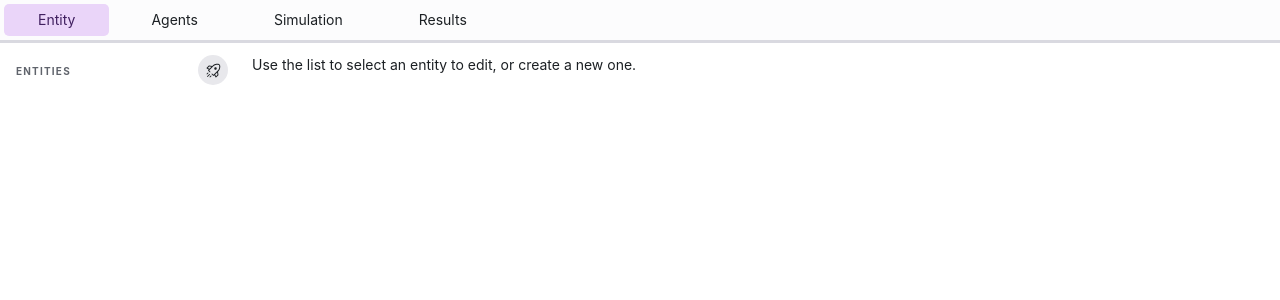
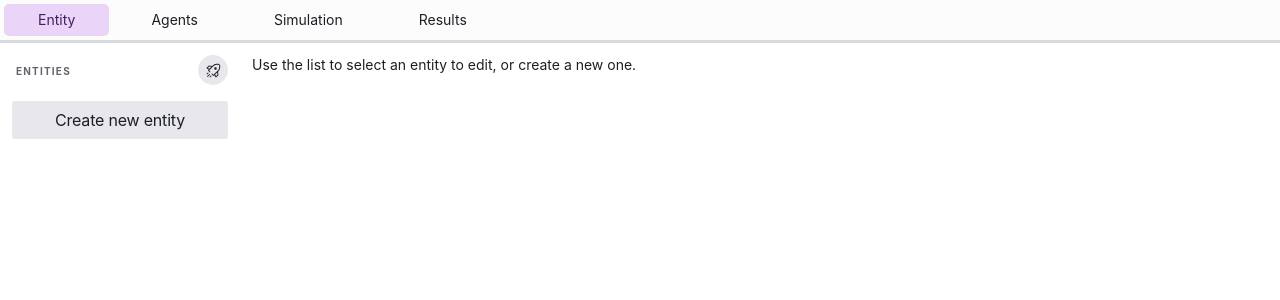
Before and after one commit to mattstyles/fight-club, a React (Vite) app: page / in a window 1280 px wide. Shown: the top 300 px of the page. Built offline with nearby package versions, Linux system fonts and the light colour scheme.

Commit message:
add prompt to create a new entity when the list is empty

```diff
--- a/src/routes/entity.tsx
+++ b/src/routes/entity.tsx
@@ -2,10 +2,8 @@ import {Suspense, useState} from 'react'
 import {ErrorBoundary} from 'react-error-boundary'
 
 import {
-  Stack,
   Flex,
   Spacer,
-  Button,
   ErrorFallback,
   Container,
   InlineLoading,
@@ -16,7 +14,7 @@ import {Main} from './entity/main'
 
 export function EntityRoute() {
   const [selectedId, setSelectedId] = useState<string>('')
-  console.log(selectedId)
+
   return (
     <Container size='full' padding='none'>
       <ErrorBoundary FallbackComponent={ErrorFallback}>
--- a/src/routes/entity/aside.tsx
+++ b/src/routes/entity/aside.tsx
@@ -22,7 +22,7 @@ type AsideProps = {
   selectedId: string
   setSelectedId: React.Dispatch<React.SetStateAction<string>>
 }
-export function Aside({selectedId, setSelectedId}: AsideProps) {
+export function Aside(props: AsideProps) {
   return (
     <Container
       as='aside'
@@ -33,7 +33,7 @@ export function Aside({selectedId, setSelectedId}: AsideProps) {
         maxWidth: 320,
       }}>
       <Suspense fallback={<InlineLoading />}>
-        <Content selectedId={selectedId} setSelectedId={setSelectedId} />
+        <Content {...props} />
       </Suspense>
     </Container>
   )
@@ -44,7 +44,7 @@ type AsideContentProps = {
   selectedId: string
   setSelectedId: React.Dispatch<React.SetStateAction<string>>
 }
-function Content({selectedId, setSelectedId}: AsideContentProps) {
+function Content({selectedId, setSelectedId}: AsideProps) {
   // @TODO IDB will sort by id on entry (I think), but we might want to sort by name. We could also do this with an index. Might get interesting for puts though.
   const {data: entities, mutate} = useSWR(
     'all-entities',
@@ -60,10 +60,6 @@ function Content({selectedId, setSelectedId}: AsideContentProps) {
   //   })
   // }, [entities])
 
-  const onUpdate = useCallback(async () => {
-    await mutate()
-  }, [mutate])
-
   // First param is `isPending`, IDB is always fast but we could disable the UI here somehow. Due to startTransition we will show old UI for a bit which will be interative, which _could_ be confusing if slow. This way avoids flashing of a loading spinner though.
   const [_, startTransition] = useTransition()
   const onSelectEntity = useCallback(
@@ -75,9 +71,27 @@ function Content({selectedId, setSelectedId}: AsideContentProps) {
     [setSelectedId]
   )
 
+  const [isOpen, setIsOpen] = Toast.useSingleToastState(false)
+
+  const onCreateEntity = useCallback(async () => {
+    const entity = await createNewEntity()
+    await mutate()
+    setIsOpen(true)
+    startTransition(() => {
+      setSelectedId(entity.id)
+    })
+  }, [setIsOpen, setSelectedId])
+
   return (
     <Stack gap='large'>
-      <Heading onUpdate={onUpdate} setSelectedId={setSelectedId} />
+      <CreateEntityToast isOpen={isOpen} setIsOpen={setIsOpen} />
+      <Heading onCreateEntity={onCreateEntity} setSelectedId={setSelectedId} />
+      {entities.length === 0 && (
+        <DebouncedButton color='neutral' onClick={onCreateEntity}>
+          Create new entity
+        </DebouncedButton>
+      )}
+      {entities.length > 0 && (
         <ListSelect.Group
           defaultValue={selectedId}
           value={selectedId}
@@ -90,27 +104,16 @@ function Content({selectedId, setSelectedId}: AsideContentProps) {
             )
           })}
         </ListSelect.Group>
+      )}
     </Stack>
   )
 }
 
 type AsideHeadingProps = {
-  onUpdate: () => Promise<void>
+  onCreateEntity: () => Promise<void>
   setSelectedId: React.Dispatch<React.SetStateAction<string>>
 }
-function Heading({onUpdate, setSelectedId}: AsideHeadingProps) {
-  const [isOpen, setIsOpen] = Toast.useSingleToastState(false)
-
-  const [_, startTransition] = useTransition()
-  const onCreateEntity = useCallback(async () => {
-    const entity = await createNewEntity()
-    await onUpdate()
-    setIsOpen(true)
-    startTransition(() => {
-      setSelectedId(entity.id)
-    })
-  }, [setIsOpen, setSelectedId, onUpdate])
-
+function Heading({onCreateEntity, setSelectedId}: AsideHeadingProps) {
   return (
     <Flex orientation='h' alignment='center'>
       <Flex size='full'>
@@ -126,7 +129,19 @@ function Heading({onUpdate, setSelectedId}: AsideHeadingProps) {
         onClick={onCreateEntity}>
         <RocketIcon />
       </DebouncedButton>
-      {/** Note that this will disappear when the tab is changed as this root will be destroyed, this is fine, but we could be better about this and have it persist by dropping a toast into a queue and render that queue somewhere more global, probably within shell. Possibly this should be a priority queue to allow us to manipulate toasts. Extracting and just calling a function allows us to be a bit smarter with managing the timeouts rather than force the consumer to do so. Each toast type could represent a toast, you then fire the function with that type and it renders, or we could force passing a component. There is a subtlety though, try clicking the button multiple times and notice the animation fires, this is good, because these are the same message - in our queue we might want the concept of a message group such that newer toasts will replace one in the same group. */}
+    </Flex>
+  )
+}
+
+//Note that this will disappear when the tab is changed as this root will be destroyed, this is fine, but we could be better about this and have it persist by dropping a toast into a queue and render that queue somewhere more global, probably within shell. Possibly this should be a priority queue to allow us to manipulate toasts. Extracting and just calling a function allows us to be a bit smarter with managing the timeouts rather than force the consumer to do so. Each toast type could represent a toast, you then fire the function with that type and it renders, or we could force passing a component. There is a subtlety though, try clicking the button multiple times and notice the animation fires, this is good, because these are the same message - in our queue we might want the concept of a message group such that newer toasts will replace one in the same group.
+function CreateEntityToast({
+  isOpen,
+  setIsOpen,
+}: {
+  isOpen: boolean
+  setIsOpen: (isOpen: boolean) => void
+}) {
+  return (
     <Toast.Root
       open={isOpen}
       onOpenChange={setIsOpen}
@@ -139,6 +154,5 @@ function Heading({onUpdate, setSelectedId}: AsideHeadingProps) {
         </Stack>
       </Toast.Content>
     </Toast.Root>
-    </Flex>
   )
 }
--- a/src/routes/entity/main.tsx
+++ b/src/routes/entity/main.tsx
@@ -1,9 +1,7 @@
 import {Suspense} from 'react'
-import {useSnapshot} from 'valtio'
 import useSWR from 'swr'
 
-import {styled} from '~/theme'
-import {Container, Stack, Text, Button, InlineLoading} from '~/components'
+import {Container, Text, InlineLoading} from '~/components'
 
 import {persistedState} from './state'
 
--- a/src/routes/entity/state.ts
+++ b/src/routes/entity/state.ts
@@ -1,7 +1,4 @@
 import type {Entity} from '~/simulation/entity'
-
-import {proxy} from 'valtio'
-import {proxyMap} from 'valtio/utils'
 
 import {create} from '~/simulation/entity'
 import {PersistData} from '~/state/persist'
```
Lines whose indentation alone changed are shown as unchanged.
